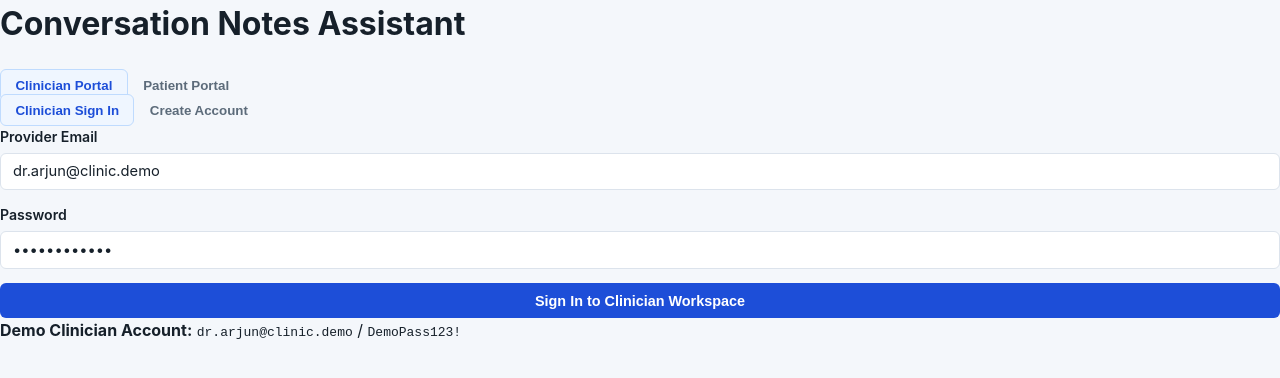
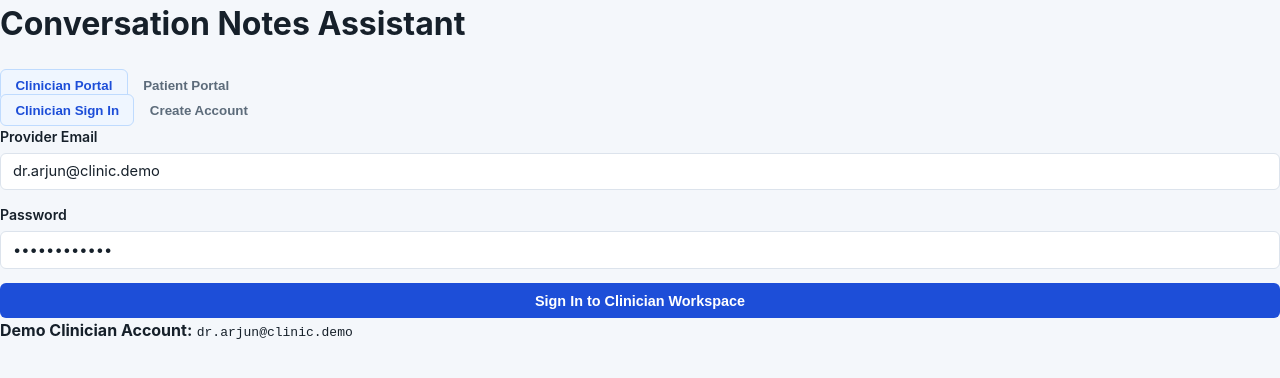
Before and after one commit to Jerciaa/conversation-notes-assistant, a React (Vite) app in the folder client/: page / in a window 1280 px wide. Shown: the top 378 px of the page. Built offline with nearby package versions, Linux system fonts and the light colour scheme.

Commit message:
Clean up LoginView text and password hints

```diff
--- a/client/src/components/LoginView.jsx
+++ b/client/src/components/LoginView.jsx
@@ -197,8 +197,7 @@ export default function LoginView({ onAuthSuccess }) {
           </div>
         ) : (
           <div className="demo-box">
-            <strong>Demo Clinician Account:</strong> <code>dr.arjun@clinic.demo</code> /{" "}
-            <code>DemoPass123!</code>
+            <strong>Demo Clinician Account:</strong> <code>dr.arjun@clinic.demo</code>
           </div>
         )}
       </div>
```
